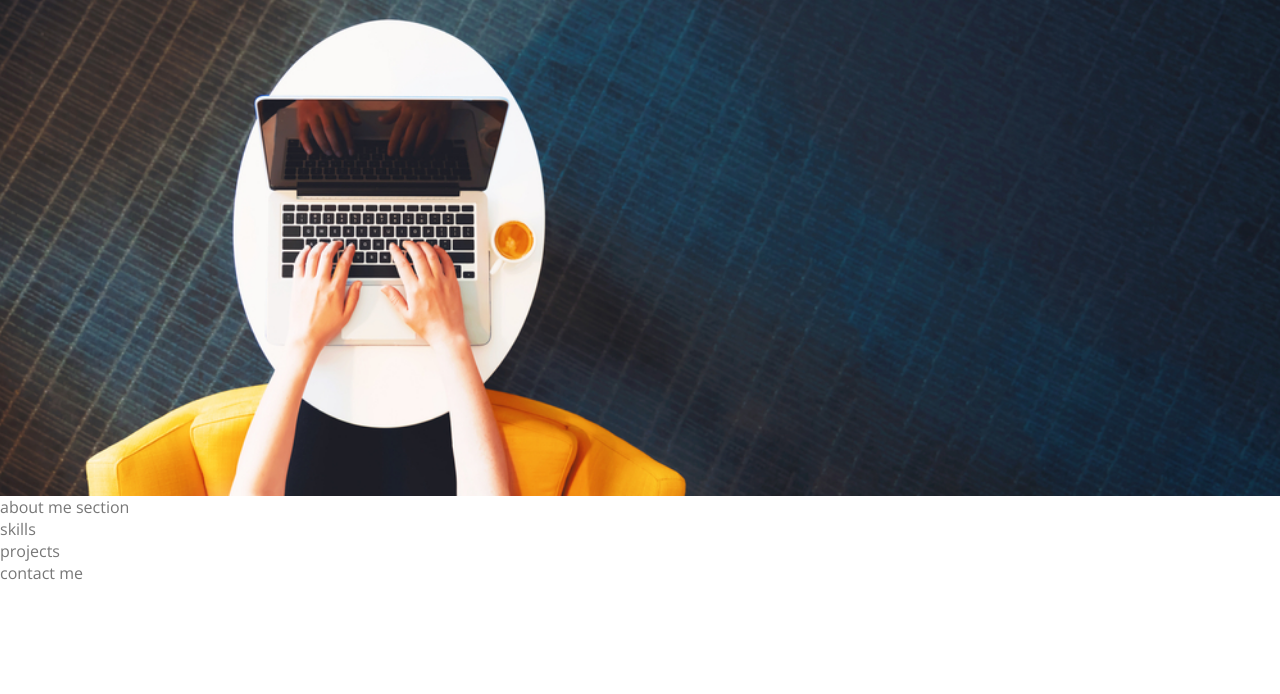
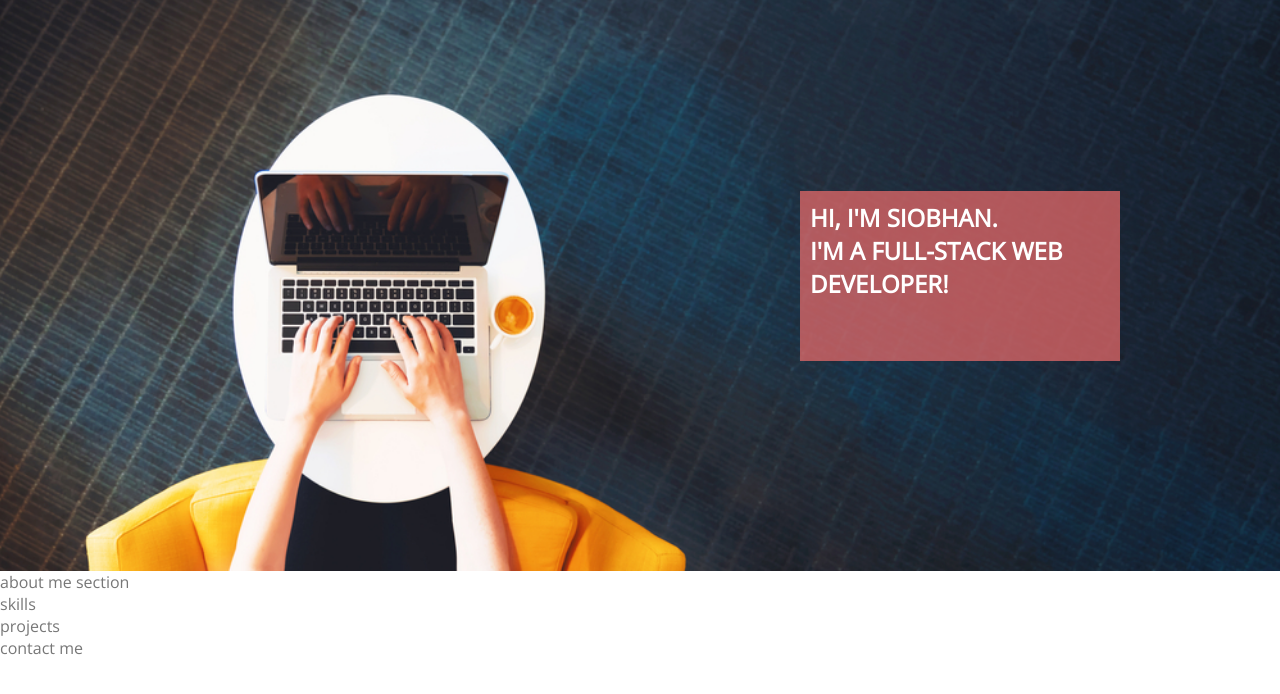
Before and after one commit to Code-Institute-Submissions/Siobhanmcc-Siobhanmcc.github.io, a plain HTML site: page index.html in a window 1280 px wide. Shown: the part 104-798 px from the top of the page. Drawn offline with nearby package versions, Linux system fonts and the light colour scheme.

Commit message:
Changes to index.html

```diff
--- a/index.html
+++ b/index.html
@@ -34,8 +34,12 @@
         </nav>
     </header>
 
-    <section>
+    <section id="hero-outer">
         <div id="hero-image"></div>
+        <div id="overlay-text">
+            <h2>Hi, I'm Siobhan. <br>
+                I'm a Full-Stack Web Developer!</h2>
+        </div>
     </section>
 
     <section></section>
```
